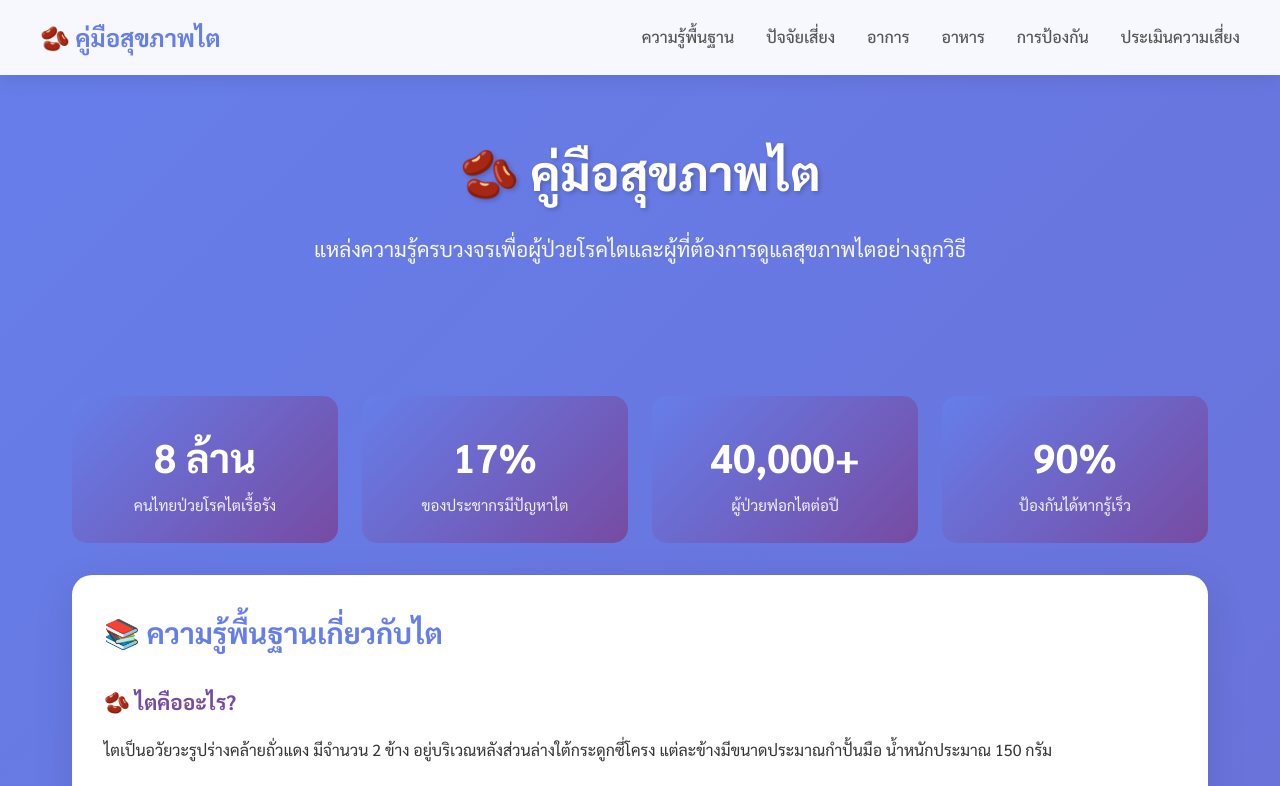
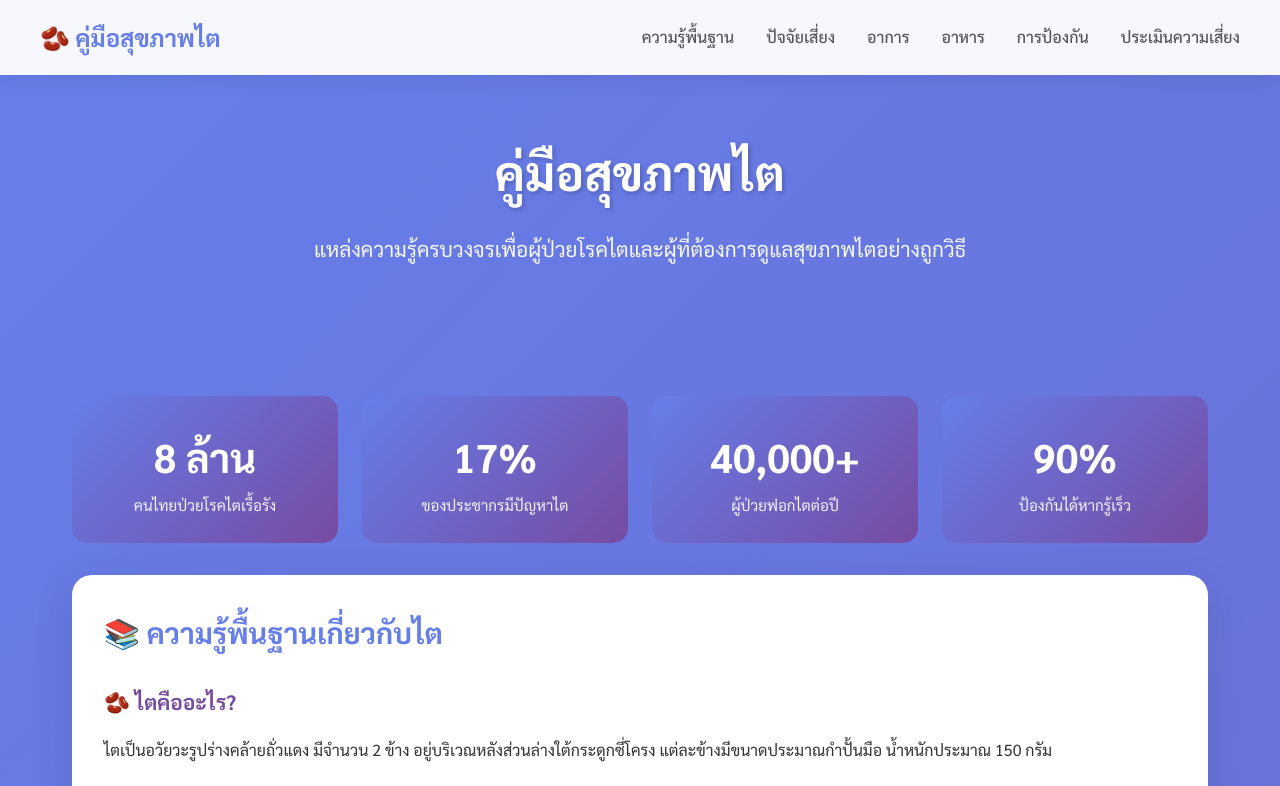
Before and after one commit to konatanlamp/testrun, a plain HTML site: page index.html in a window 1280 px wide. Shown: the top 786 px of the page. Drawn offline with Linux system fonts and the light colour scheme.

Commit message:
Update index.html

```diff
--- a/index.html
+++ b/index.html
@@ -608,7 +608,7 @@
 
     <!-- Hero Section -->
     <section class="hero">
-        <h1>🫘 คู่มือสุขภาพไต</h1>
+        <h1>คู่มือสุขภาพไต</h1>
         <p>แหล่งความรู้ครบวงจรเพื่อผู้ป่วยโรคไตและผู้ที่ต้องการดูแลสุขภาพไตอย่างถูกวิธี</p>
     </section>
 
```
